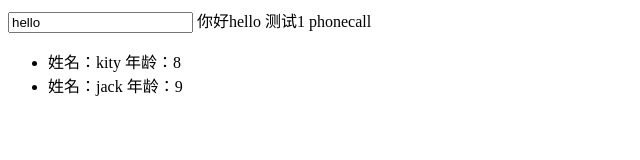
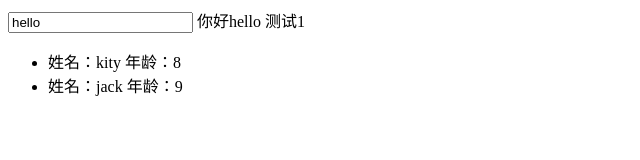
Before and after one commit to Yonghero/Imitate_Vue, a plain HTML site: page index.html in a window 1280 px wide. Shown: the full height of the page, 0-640 px from the left. Drawn offline with Linux system fonts and the light colour scheme.

Commit message:
第二次测试

```diff
--- a/index.html
+++ b/index.html
@@ -12,7 +12,6 @@
         <input type="text" v-model='content'>
         你好{{content}}
         测试{{obj.a}}
-        phonecall
         <ul>
             <li v-for='(item) in list'>
                 姓名：{{item.name}}
```
